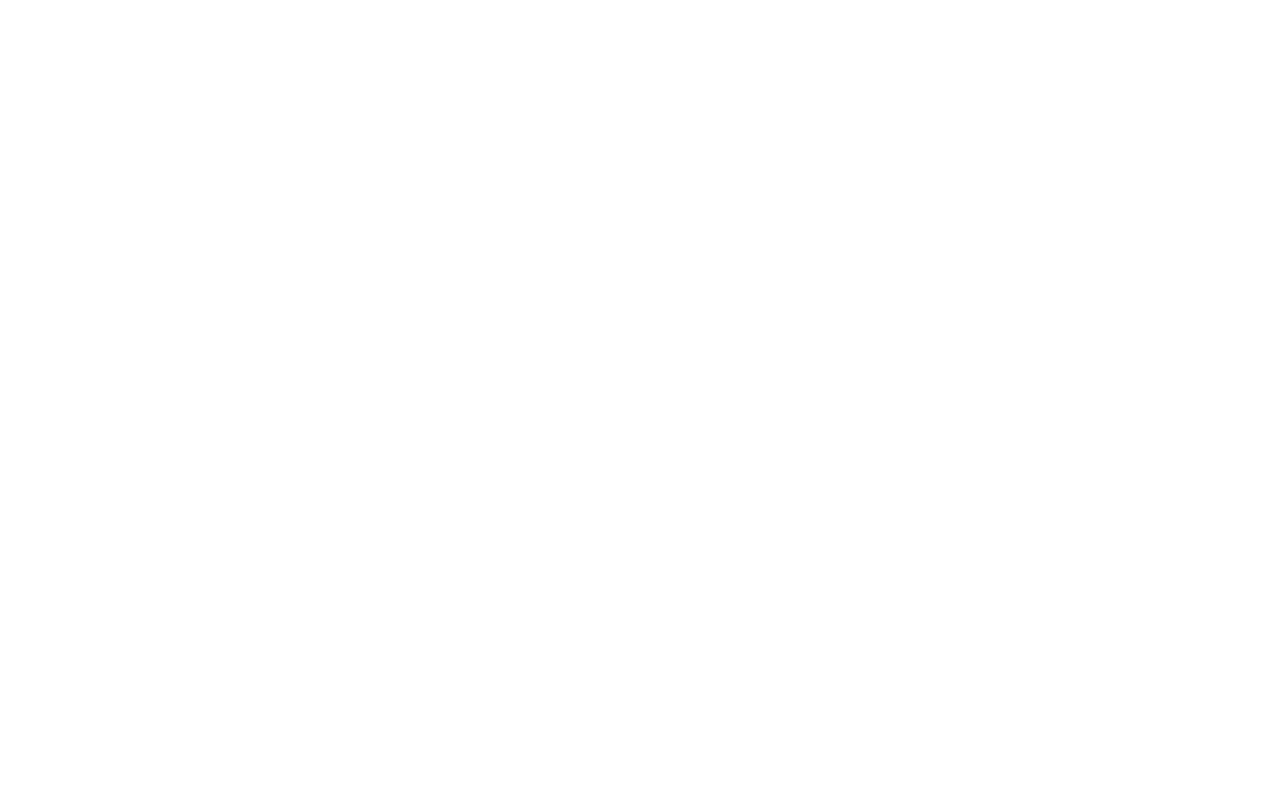
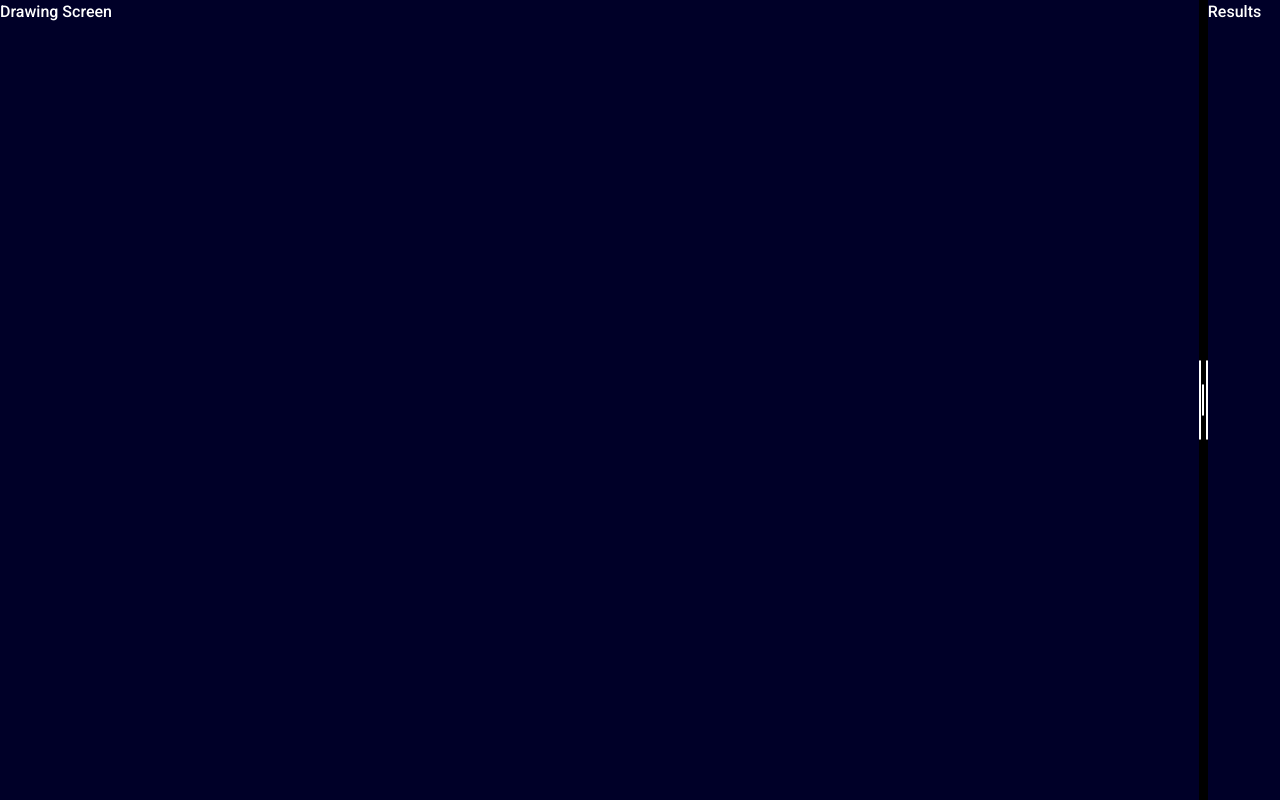
Before and after one commit to sezeef/doodle-vision, a Next.js app: page / in a window 1280 px wide. Built offline with nearby package versions, Linux system fonts and the light colour scheme.

Commit message:
feat: Implemented split panes

```diff
--- a/package.json
+++ b/package.json
@@ -13,16 +13,19 @@
     "@types/react": "18.2.14",
     "@types/react-dom": "18.2.6",
     "autoprefixer": "10.4.14",
+    "clsx": "^1.2.1",
     "eslint": "8.43.0",
     "eslint-config-next": "13.4.7",
     "next": "13.4.7",
     "postcss": "8.4.24",
     "react": "18.2.0",
     "react-dom": "18.2.0",
+    "tailwind-merge": "^1.13.2",
     "tailwindcss": "3.3.2",
     "typescript": "5.1.3"
   },
   "devDependencies": {
-    "prettier": "^2.8.8"
+    "prettier": "^2.8.8",
+    "prettier-plugin-tailwindcss": "^0.3.0"
   }
 }
--- a/src/app/page.tsx
+++ b/src/app/page.tsx
@@ -1,3 +1,16 @@
+import { PanesContextProvider } from "@/store/PanesContext";
+import Divider from "@/components/Divider";
+import LeftPane from "@/components/LeftPane";
+import RightPane from "@/components/RightPane";
+
 export default function Home() {
-  return <main></main>;
+  return (
+    <PanesContextProvider>
+      <main className="flex h-screen w-screen flex-row bg-[#000028] text-white">
+        <LeftPane>Drawing Screen</LeftPane>
+        <Divider />
+        <RightPane>Results</RightPane>
+      </main>
+    </PanesContextProvider>
+  );
 }
--- /dev/null
+++ b/src/components/Divider.tsx
@@ -0,0 +1,18 @@
+"use client";
+import { useContext } from "react";
+import { PanesContext } from "@/store/PanesContext";
+import { cn } from "@/utils/classNames";
+
+export default function Divider() {
+  const panesContext = useContext(PanesContext);
+  return (
+    <div
+      className={cn("relative w-[9px] cursor-col-resize bg-black")}
+      onMouseDown={panesContext?.mouseHoldDownHandler}
+    >
+      <div className="absolute bottom-[45%] left-0 top-[45%] rounded border border-white" />
+      <div className="absolute bottom-[45%] right-0 top-[45%] rounded border border-white" />
+      <div className="absolute  bottom-[48%] left-1/2 top-[48%] -translate-x-[1px] rounded border border-white" />
+    </div>
+  );
+}
--- /dev/null
+++ b/src/components/LeftPane.tsx
@@ -0,0 +1,32 @@
+"use client";
+import React, { useContext, useEffect, useRef } from "react";
+import { PanesContext } from "@/store/PanesContext";
+import { cn } from "@/utils/classNames";
+
+type Props = {
+  className?: string;
+  children?: React.ReactNode;
+};
+
+export default function LeftPane({ className, children }: Props) {
+  const topRef = useRef<HTMLDivElement>(null);
+  const panesContext = useContext(PanesContext);
+
+  useEffect(() => {
+    if (!panesContext?.clientWidth) {
+      panesContext?.setClientWidth((topRef?.current?.clientWidth ?? 0) * 1.8);
+      return;
+    }
+
+    if (topRef?.current) {
+      topRef.current.style.minWidth = panesContext?.clientWidth + "px";
+      topRef.current.style.maxWidth = panesContext?.clientWidth + "px";
+    }
+  }, [panesContext?.clientWidth]);
+
+  return (
+    <div className={cn("flex-grow overflow-hidden", className)} ref={topRef}>
+      {children}
+    </div>
+  );
+}
--- /dev/null
+++ b/src/components/RightPane.tsx
@@ -0,0 +1,13 @@
+import React from "react";
+import { cn } from "@/utils/classNames";
+
+type Props = {
+  className?: string;
+  children?: React.ReactNode;
+};
+
+export default function RightPane({ className, children }: Props) {
+  return (
+    <div className={cn("flex-grow overflow-hidden", className)}>{children}</div>
+  );
+}
--- /dev/null
+++ b/src/store/PanesContext.tsx
@@ -0,0 +1,68 @@
+"use client";
+import React, { createContext, useRef, useState, useEffect } from "react";
+
+export type PanesState = {
+  clientHeight: number | undefined;
+  clientWidth: number | undefined;
+  setClientHeight: (value: React.SetStateAction<number | undefined>) => void;
+  setClientWidth: (value: React.SetStateAction<number | undefined>) => void;
+  mouseHoldDownHandler: React.MouseEventHandler;
+};
+
+type PanesProviderProps = { children: React.ReactNode };
+
+export const PanesContext = createContext<PanesState | undefined>(undefined);
+
+export function PanesContextProvider({ children }: PanesProviderProps) {
+  const [clientHeight, setClientHeight] = useState<number>();
+  const [clientWidth, setClientWidth] = useState<number>();
+  const yDividerPos = useRef<number | null>(null);
+  const xDividerPos = useRef<number | null>(null);
+
+  const mouseHoldDownHandler = (e: React.MouseEvent<HTMLDivElement>) => {
+    yDividerPos.current = e.clientY;
+    xDividerPos.current = e.clientX;
+  };
+
+  const onMouseHoldUp = () => {
+    yDividerPos.current = null;
+    xDividerPos.current = null;
+  };
+
+  const onMouseHoldMove = (e: MouseEvent) => {
+    if (!yDividerPos.current && !xDividerPos.current) {
+      return;
+    }
+
+    setClientHeight(
+      (clientHeight ?? 0) + e.clientY - (yDividerPos.current ?? 0)
+    );
+    setClientWidth((clientWidth ?? 0) + e.clientX - (xDividerPos.current ?? 0));
+
+    yDividerPos.current = e.clientY;
+    xDividerPos.current = e.clientX;
+  };
+
+  useEffect(() => {
+    document.addEventListener("mouseup", onMouseHoldUp);
+    document.addEventListener("mousemove", onMouseHoldMove);
+
+    return () => {
+      document.removeEventListener("mouseup", onMouseHoldUp);
+      document.removeEventListener("mousemove", onMouseHoldMove);
+    };
+  });
+  return (
+    <PanesContext.Provider
+      value={{
+        clientHeight,
+        clientWidth,
+        setClientHeight,
+        setClientWidth,
+        mouseHoldDownHandler,
+      }}
+    >
+      {children}
+    </PanesContext.Provider>
+  );
+}
--- /dev/null
+++ b/src/utils/classNames.ts
@@ -0,0 +1,6 @@
+import { ClassValue, clsx } from "clsx";
+import { twMerge } from "tailwind-merge";
+
+export function cn(...inputs: ClassValue[]) {
+  return twMerge(clsx(inputs));
+}
--- a/tsconfig.json
+++ b/tsconfig.json
@@ -5,6 +5,7 @@
     "skipLibCheck": true,
     "strict": true,
     "noImplicitAny": true,
+    "allowJs": true,
     "forceConsistentCasingInFileNames": true,
     "noEmit": true,
     "esModuleInterop": true,
```
Also changed, not shown: prettier.config.js (added, +7 -0 lines), 1 other file (tests, documents, lock files or other folders).
